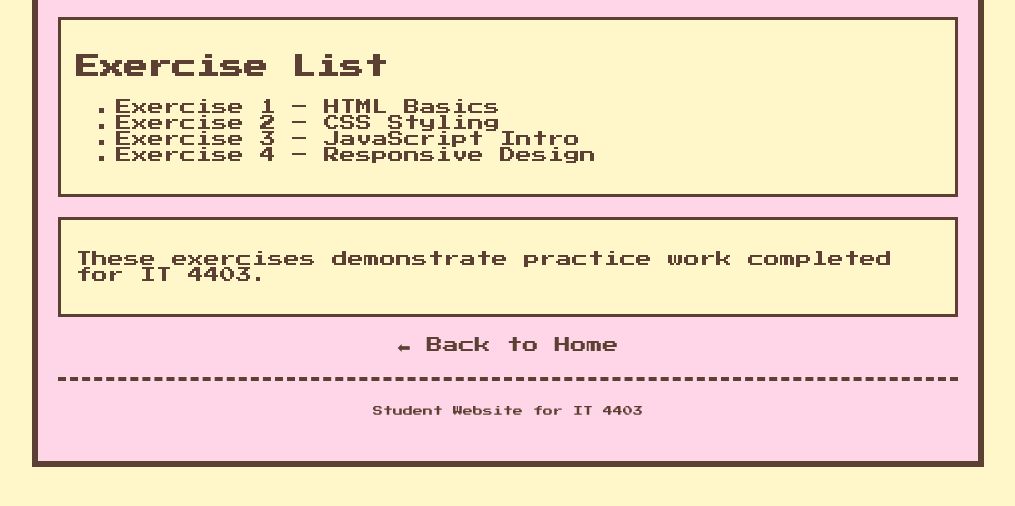
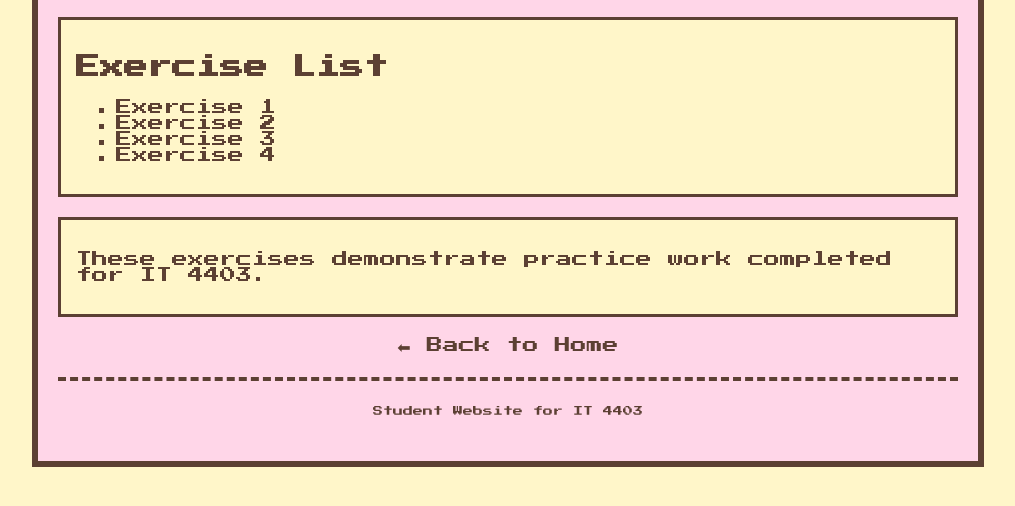
Before and after one commit to seysela/seysela.github.io, a plain HTML site: page exercises.html in a window 1280 px wide. Shown: the part 170-676 px from the top of the page, without its empty margins (132-1147 px from the left). Drawn offline with Linux system fonts and the light colour scheme.

Commit message:
Update exercises.html

```diff
--- a/exercises.html
+++ b/exercises.html
@@ -69,10 +69,10 @@
 <section>
   <h2>Exercise List</h2>
   <ul>
-    <li><a href="#">Exercise 1 – HTML Basics</a></li>
-    <li><a href="#">Exercise 2 – CSS Styling</a></li>
-    <li><a href="#">Exercise 3 – JavaScript Intro</a></li>
-    <li><a href="#">Exercise 4 – Responsive Design</a></li>
+    <li><a href="#">Exercise 1</a></li>
+    <li><a href="#">Exercise 2</a></li>
+    <li><a href="#">Exercise 3</a></li>
+    <li><a href="#">Exercise 4</a></li>
   </ul>
 </section>
 
```
